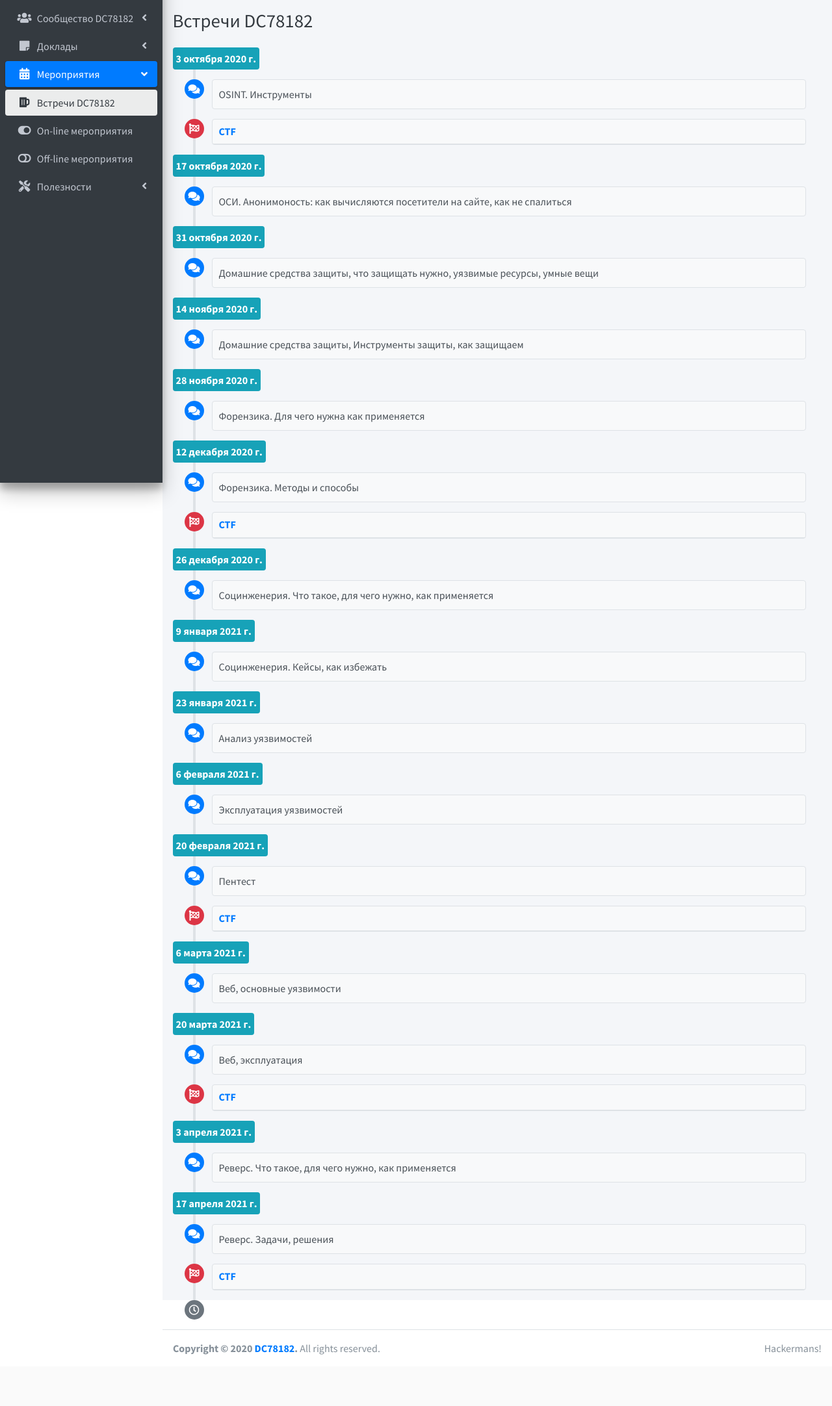
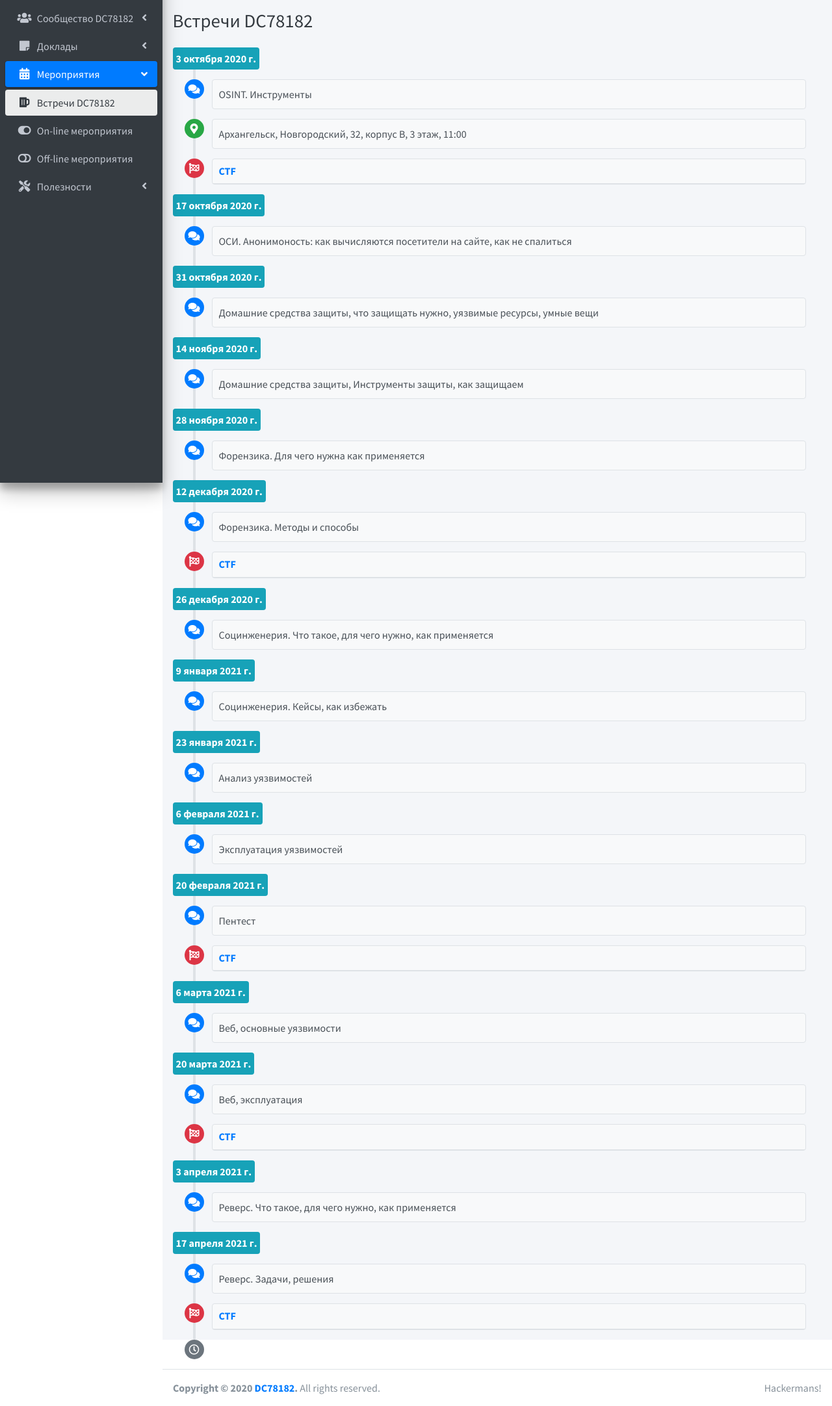
Before and after one commit to DC78182/dc78182.org, a PHP site: page / in a window 1280 px wide. Shown: the part 57-2221 px from the top of the page at 65% size. Before the commit the page ends 2142 px from the top, so only its background shows below. Run offline with PHP 8.4, Linux system fonts and the light colour scheme; some libraries are stand-ins or nearby versions.

Commit message:
Время + CTFd

```diff
--- a/pages/dc78182.php
+++ b/pages/dc78182.php
@@ -29,6 +29,16 @@
                     <div class="timeline-item">
                         <div class="timeline-body">
                             OSINT. Инструменты
+                        </div>
+                    </div>
+                </div>
+                <!-- END timeline item -->
+                <!-- timeline item -->
+                <div>
+                    <i class="fas fa-map-marker-alt bg-success"></i>
+                    <div class="timeline-item">
+                        <div class="timeline-body">
+                            Архангельск, Новгородский, 32, корпус B, 3 этаж, 11:00
                         </div>
                     </div>
                 </div>
--- a/pages/rating.php
+++ b/pages/rating.php
@@ -1,6 +1,6 @@
 <!-- Content Wrapper. Contains page content -->
 <div class="content-wrapper">
-    <iframe style="height: calc(100vh - 7rem - 8px)" width="100%" hspace="0" frameborder="no" src="https://ctf.dc78182.org/users">
+    <iframe style="height: calc(100vh - 7rem - 8px)" width="100%" hspace="0" frameborder="no" src="https://ctf.dc78182.org/">
         Ваш браузер не поддерживает плавающие фреймы!
     </iframe>
 </div>
```
